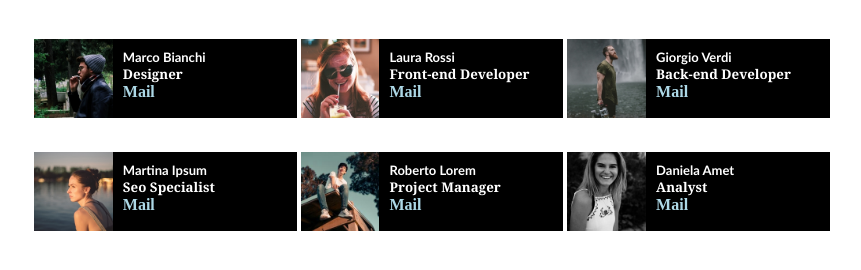
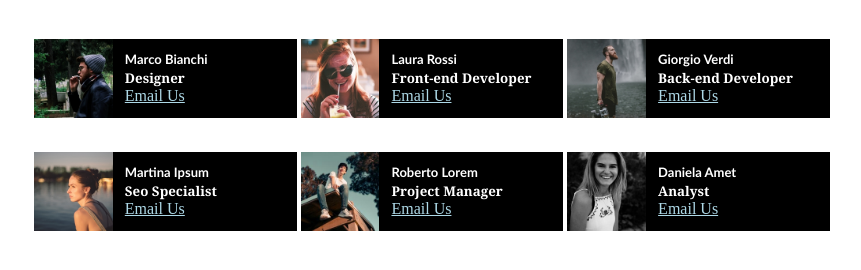
Before and after one commit to daniloeberli/html-css-float-cards, a plain HTML site: page index.html in a window 1280 px wide. Shown: the part 134-404 px from the top of the page, without its empty margins (208-1069 px from the left). Drawn offline with Linux system fonts and the light colour scheme.

Commit message:
commenti

```diff
--- a/css/style.css
+++ b/css/style.css
@@ -15,16 +15,19 @@ h2, h3{
 
 h2{
     font-size: small;
+    margin: 2px 0px 0px 2px ;
     font-family: 'Gill Sans', 'Gill Sans MT', Calibri, 'Trebuchet MS', sans-serif;
 }
 
 h3{
     font-size: smaller;
     font-family: Cambria, Cochin, Georgia, Times, 'Times New Roman', serif;
+    margin: 2px 0px 0px 2px ;
 }
 
-h4{
+a{
     color: lightblue;
+    margin: 2px 0px 0px 2px ;
 }
 
 .container{
--- a/index.html
+++ b/index.html
@@ -11,19 +11,24 @@
     <link href="https://fonts.googleapis.com/css2?family=Rowdies&display=swap" rel="stylesheet">
 </head>
 <body>
+
+    <!--Inizio header-->
     <header>
         <h1>Meet Our Team</h1>
         <p>Lorem ipsum dolor sit amet, consectetur adipisicing elit. Porro, possimus. Nesciunt cupiditate dolorem aperiam in saepe autem animi molestias voluptates natus recusandae, magnam sed corrupti facere similique quia. Impedit, unde.</p>
     </header>
+    <!--/ header-->
 
-
+    <!--Container cards-->
     <div class="container clearfix">
+        <!--box card-->
         <div class="box">
+            <!--box img e txt-->
             <div class="box-img"><img src="img/male1.png" alt="male1" class="img"></div>
             <div class="box-txt">
                 <h2>Marco Bianchi</h2>
                 <h3>Designer</h3>
-                <h4>Mail</h4>
+                <a href="mailto:">Email Us</a>
             </div>
         </div>
         <div class="box">
@@ -31,7 +36,7 @@
             <div class="box-txt">
                 <h2>Laura Rossi</h2>
                 <h3>Front-end Developer</h3>
-                <h4>Mail</h4>
+                <a href="mailto:">Email Us</a>
             </div>
         </div>
         <div class="box">
@@ -39,7 +44,7 @@
             <div class="box-txt">
                 <h2>Giorgio Verdi</h2>
                 <h3>Back-end Developer</h3>
-                <h4>Mail</h4>
+                <a href="mailto:">Email Us</a>
             </div>
         </div>
         <div class="box">
@@ -47,7 +52,7 @@
             <div class="box-txt">
                 <h2>Martina Ipsum</h2>
                 <h3>Seo Specialist</h3>
-                <h4>Mail</h4>
+                <a href="mailto:">Email Us</a>
             </div>
         </div>
         <div class="box">
@@ -55,7 +60,7 @@
             <div class="box-txt">
                 <h2>Roberto Lorem</h2>
                 <h3>Project Manager</h3>
-                <h4>Mail</h4>
+                <a href="mailto:">Email Us</a>
             </div>
         </div>
         <div class="box">
@@ -63,7 +68,7 @@
             <div class="box-txt">
                 <h2>Daniela Amet</h2>
                 <h3>Analyst</h3>
-                <h4>Mail</h4>
+                <a href="mailto:">Email Us</a>
             </div>
         </div>
     </div>
```
